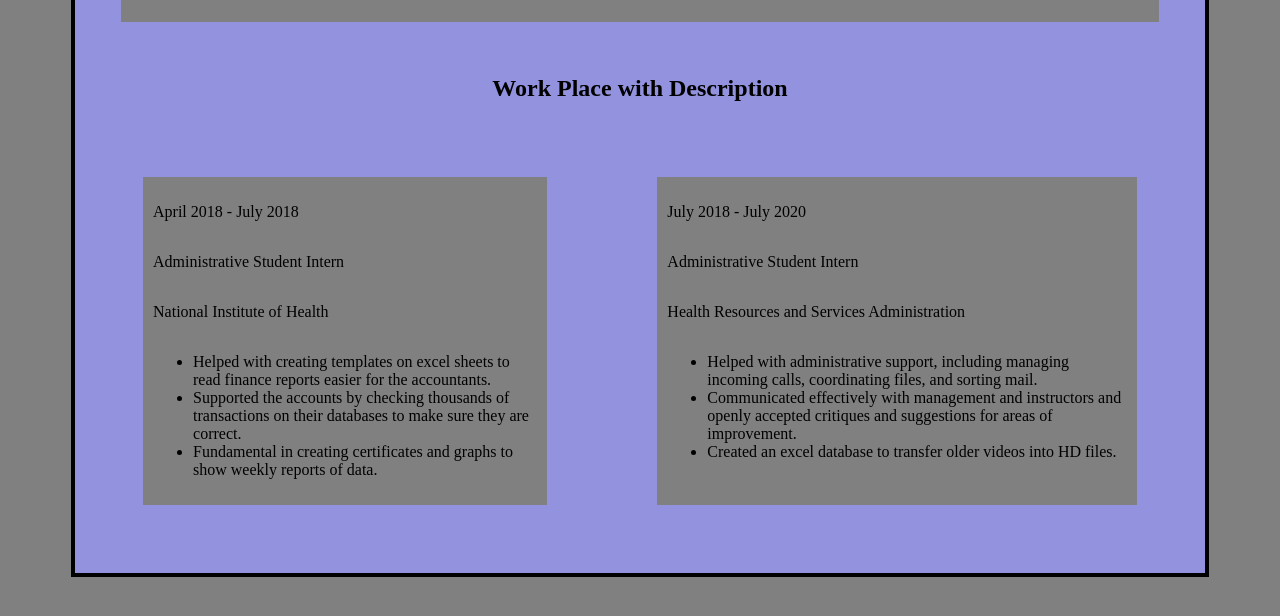
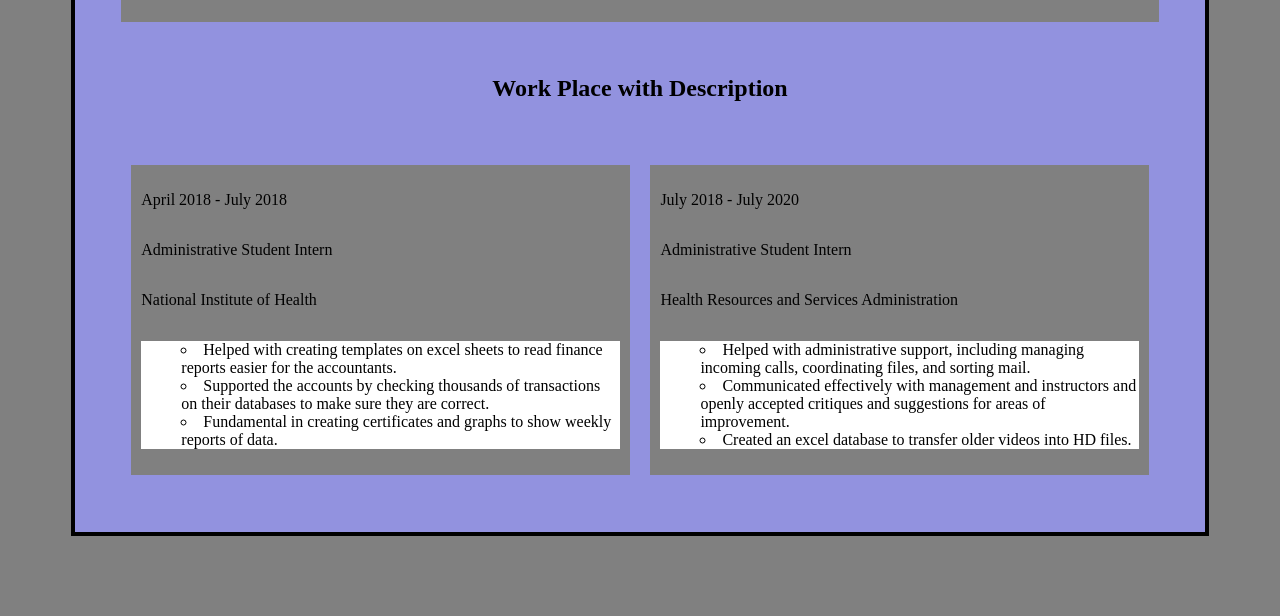
Before and after one commit to Francisco-Contreras10/practice.github.io, a website: page public/experience.html in a window 1280 px wide. Shown: the part 272-888 px from the top of the page. Drawn offline with Linux system fonts and the light colour scheme.

Commit message:
Update experience_style.css

```diff
--- a/public/experience_style.css
+++ b/public/experience_style.css
@@ -61,19 +61,32 @@
 .work {
     display: flex;
     flex-direction: row;
-    justify-content: space-around;
+    justify-content: space-evenly;
+    margin:3%;
 }
 .nih {
     display:flex;
     flex-direction: column;
     background-color: grey;
-    margin:5%;
+    margin:1%;
+    width:600px;
     padding:10px;
 }
 .hrsa {
     display:flex;
     flex-direction: column;
     background-color: grey;
-    margin:5%;
+    margin:1%;
+    width:600px;
     padding:10px;
 }
+
+ul.nih_des {
+    background-color: white;
+    list-style: inside circle;
+}
+
+ul.hrsa_des {
+    background-color: white;
+    list-style: inside circle;
+}
```
